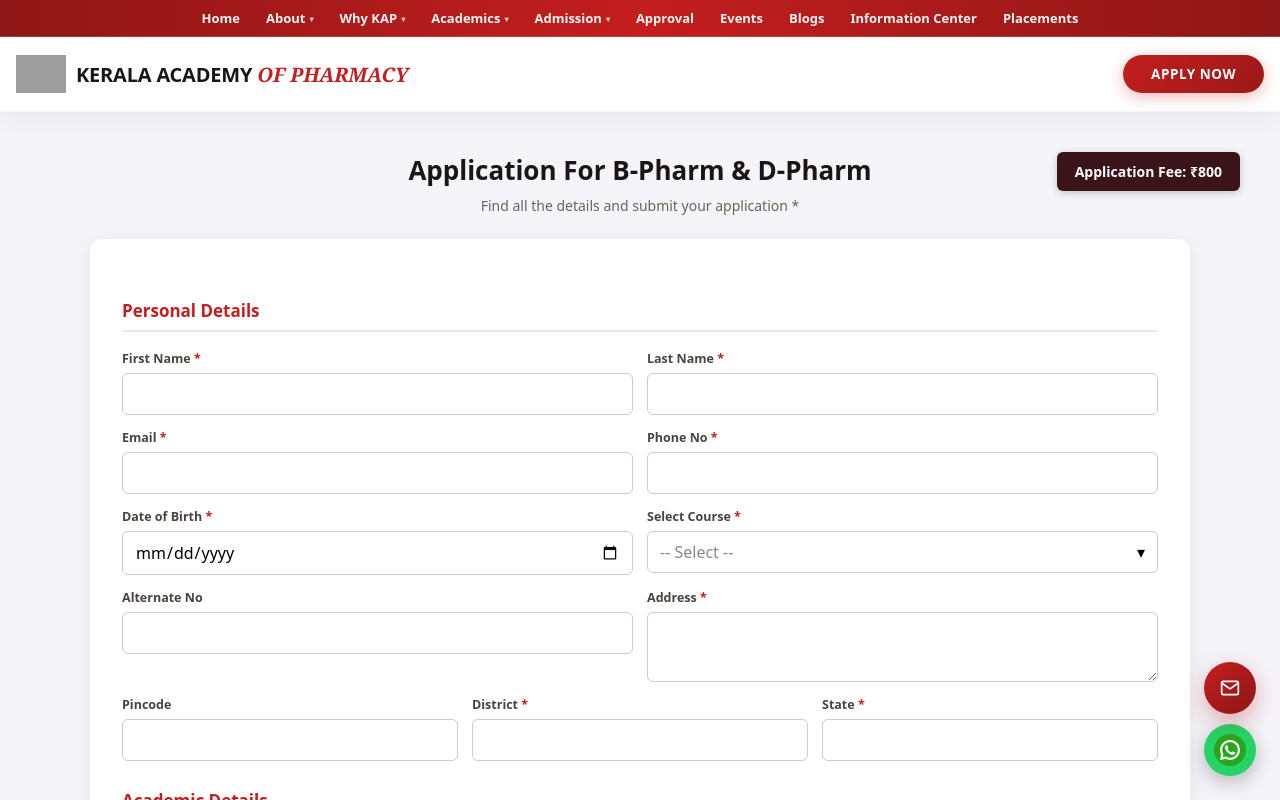
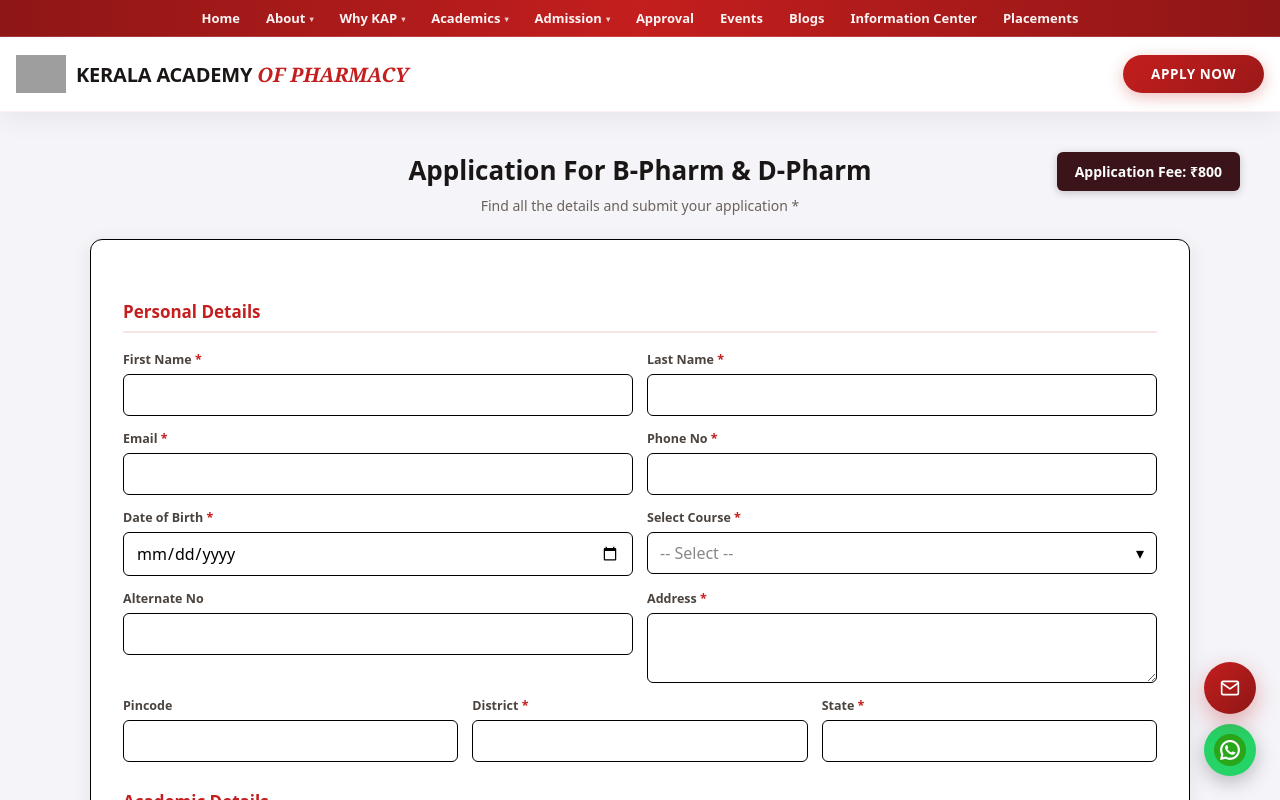
Before and after one commit to Dinoy77/kerala-academy-pharmacy, a React (Vite) app: page /apply in a window 1280 px wide. Shown: the top 800 px of the page. Built offline with nearby package versions, Linux system fonts and the light colour scheme; grey boxes are pictures that could not be loaded.

Commit message:
added border in application

```diff
--- a/src/components/Apply.jsx
+++ b/src/components/Apply.jsx
@@ -76,7 +76,7 @@
     boxSizing: "border-box",
     padding: "9px 12px",
     borderRadius: "6px",
-    border: "1px solid #ccc",
+    border: "1px solid #000",
     fontSize: "16px",
     fontFamily: "inherit",
     background: "#fff",
@@ -92,7 +92,7 @@
     left: 0,
     right: 0,
     background: "#fff",
-    border: "1px solid #ccc",
+    border: "1px solid #000",
     borderRadius: "6px",
     maxHeight: "220px",
     overflowY: "auto",
@@ -399,6 +399,7 @@
     padding: isMobile ? "20px" : "32px",
     maxWidth: "1100px",
     margin: "0 auto",
+    border: "1px solid #000",
     boxShadow: "0 4px 20px rgba(0,0,0,0.08)",
   },
   sectionTitle: {
@@ -424,7 +425,7 @@
   input: {
     padding: "9px 12px",
     borderRadius: "6px",
-    border: "1px solid #ccc",
+    border: "1px solid #000",
     fontSize: "16px",
     fontFamily: "inherit",
     width: "100%",
--- a/src/components/OnlineAdmission.jsx
+++ b/src/components/OnlineAdmission.jsx
@@ -168,6 +168,7 @@
     background: "#fff",
     borderRadius: "14px",
     padding: isMobile ? "24px 20px" : "40px",
+    border: "1px solid #000",
     boxShadow: "0 4px 24px rgba(58,20,24,0.08)",
   },
   heading: {
@@ -186,7 +187,7 @@
   input: {
     padding: "10px 12px",
     borderRadius: "8px",
-    border: "1px solid #ece6d8",
+    border: "1px solid #000",
     fontSize: "16px",
     fontFamily: "inherit",
     width: "100%",
--- a/src/components/OnlinePayment.jsx
+++ b/src/components/OnlinePayment.jsx
@@ -221,6 +221,7 @@
     padding: isMobile ? "20px" : "28px",
     background: "#fff",
     borderRadius: "10px",
+    border: "1px solid #000",
     boxShadow: "0 2px 10px rgba(0,0,0,0.1)",
   },
   form: { display: "flex", flexDirection: "column" },
@@ -234,7 +235,7 @@
     flex: 1,
     padding: "10px",
     fontSize: "16px",
-    border: "1px solid #ddd",
+    border: "1px solid #000",
     borderRadius: "5px",
     width: "100%",
     boxSizing: "border-box",
```
